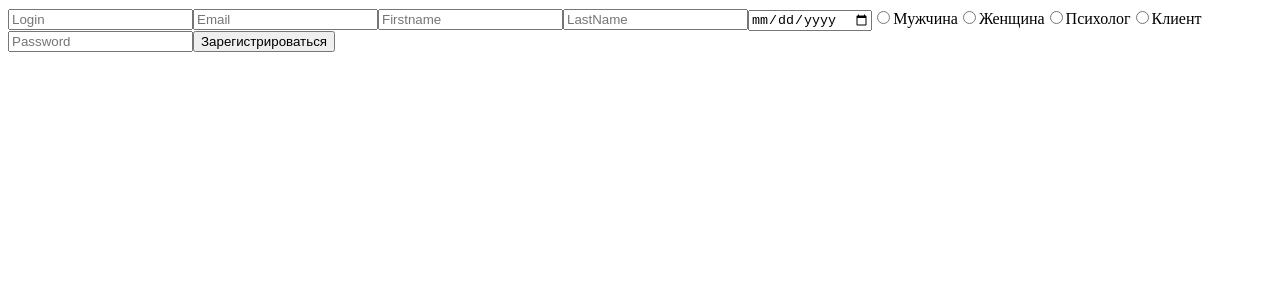
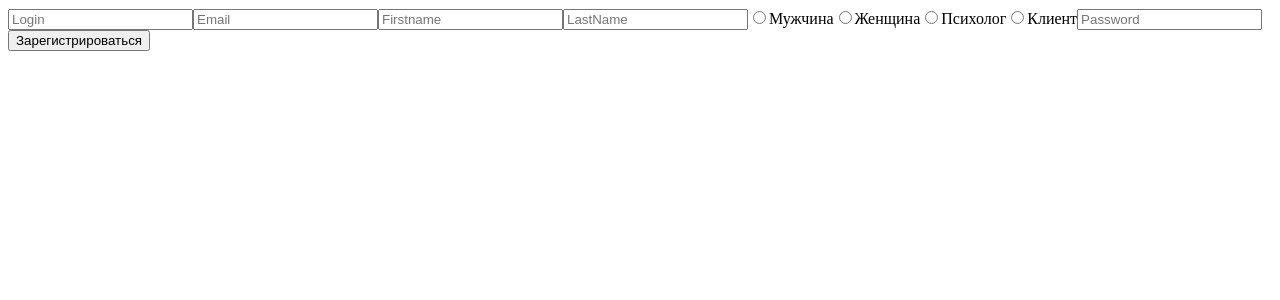
Before and after one commit to daniyal002/ponyatnosPhsy, a React (Vite) app in the folder ponyatno-psychologists/: page / in a window 1280 px wide. Shown: the top 300 px of the page. Built offline with nearby package versions, Linux system fonts and the light colour scheme.

Commit message:
DateOfBirth

```diff
--- a/ponyatno-psychologists/src/module/RegistrationAndAuthorization/components/Registration/Registration.jsx
+++ b/ponyatno-psychologists/src/module/RegistrationAndAuthorization/components/Registration/Registration.jsx
@@ -8,7 +8,8 @@ const Registration = () => {
   const { mutate, error } = useRegistration();
 
   const registration = (data) => {
-    mutate(data);
+    const body = { ...data, DateOfBirth: '2023-10-10T20:37:07.478Z' };
+    mutate(body);
     setTimeout(() => {
       console.log(error);
     }, 1000);
@@ -33,7 +34,7 @@ const Registration = () => {
           {...register('RegisterLastName')}
           placeholder="LastName"
         />
-        <input type="date" {...register('DateOfBirth')} />
+        {/* <input type="datetime-local" {...register('DateOfBirth')} /> */}
 
         <input type="radio" value="Мужчина" id="male" {...register('Gender')} />
         <label htmlFor="male">Мужчина</label>
```
